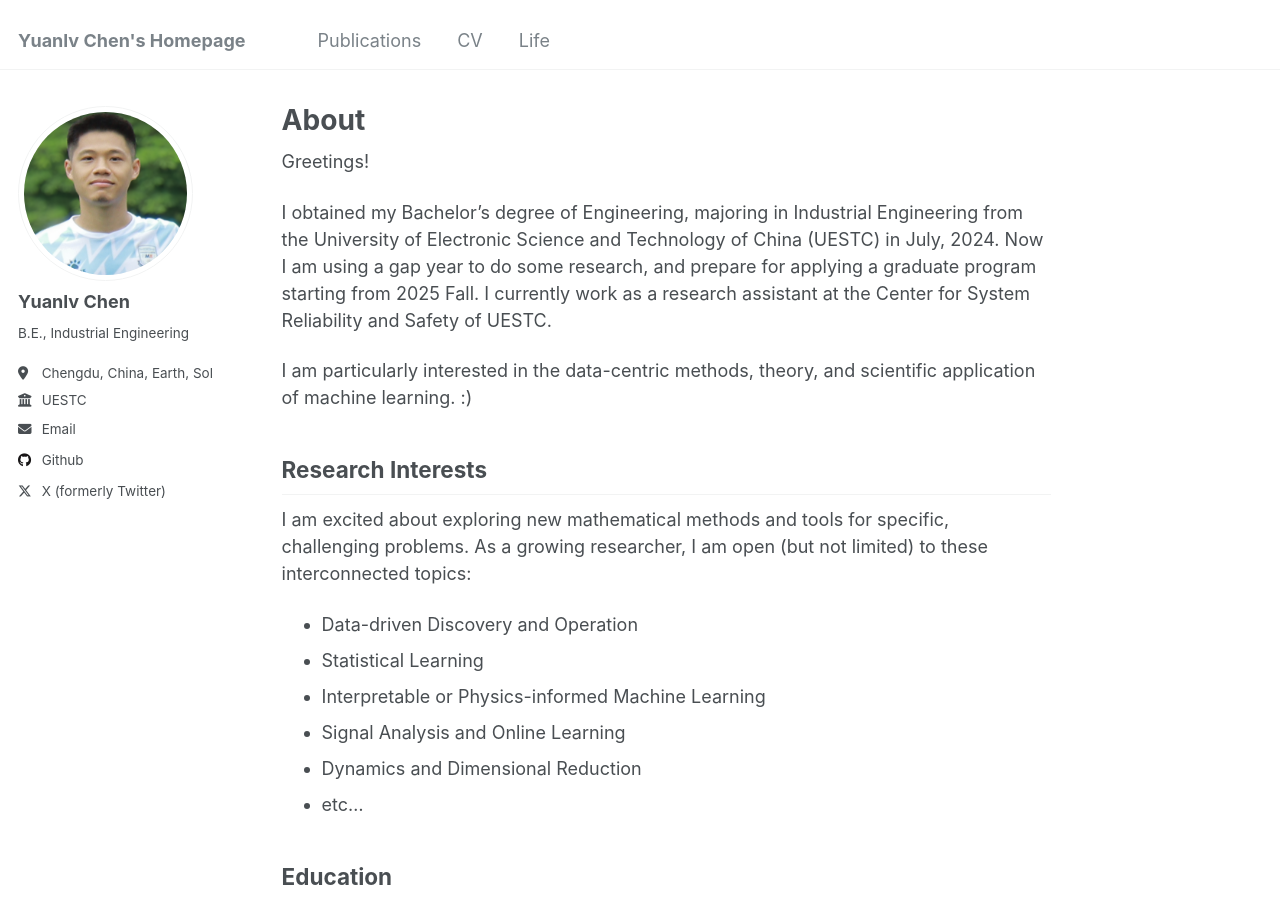
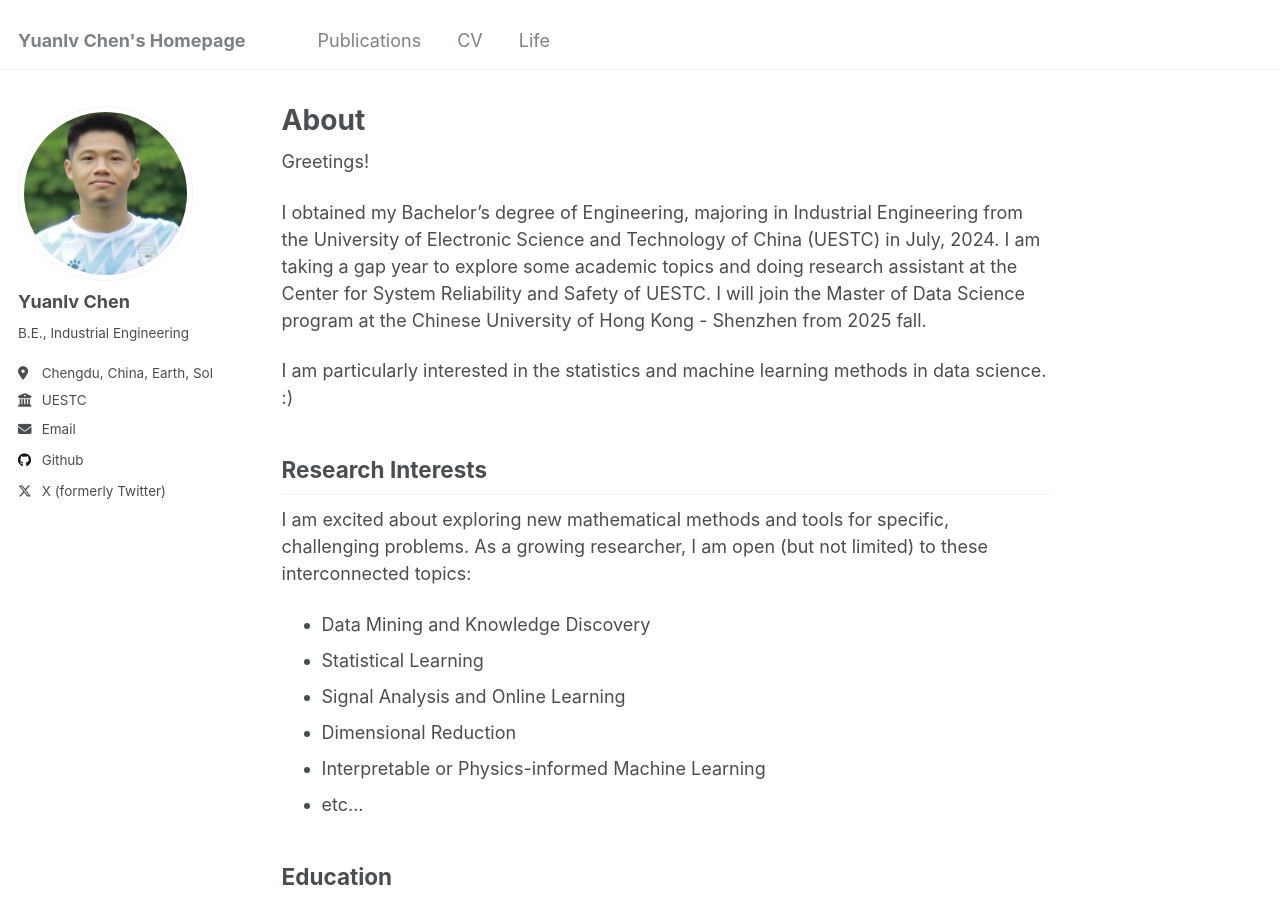
Before and after one commit to YLchen22/YLchen22.github.io, a Jekyll site: the page built from _pages/about.md, in a window 1280 px wide and 900 px high. Built offline with Jekyll 4.4.1, drawn with Linux system fonts in a browser that asks for light colours.

Commit message:
Update about.md

```diff
--- a/_pages/about.md
+++ b/_pages/about.md
@@ -10,19 +10,18 @@ redirect_from:
 Greetings!
 
 I obtained my Bachelor's degree of Engineering, majoring in Industrial Engineering from the University of Electronic Science and Technology of China (UESTC) in July, 2024.
-Now I am using a gap year to do some research, and prepare for applying a graduate program starting from 2025 Fall.
-I currently work as a research assistant at the Center for System Reliability and Safety of UESTC.
+I am taking a gap year to explore some academic topics and doing research assistant at the Center for System Reliability and Safety of UESTC. I will join the Master of Data Science program at the Chinese University of Hong Kong - Shenzhen from 2025 fall.
 
-I am particularly interested in the data-centric methods, theory, and scientific application of machine learning. :)
+I am particularly interested in the statistics and machine learning methods in data science. :)
 
 Research Interests
 ------
 I am excited about exploring new mathematical methods and tools for specific, challenging problems. As a growing researcher, I am open (but not limited) to these interconnected topics:
-* Data-driven Discovery and Operation
+* Data Mining and Knowledge Discovery
 * Statistical Learning
+* Signal Analysis and Online Learning
+* Dimensional Reduction
 * Interpretable or Physics-informed Machine Learning
-* Signal Analysis and Online Learning
-* Dynamics and Dimensional Reduction
 * etc...
 
 Education
```
